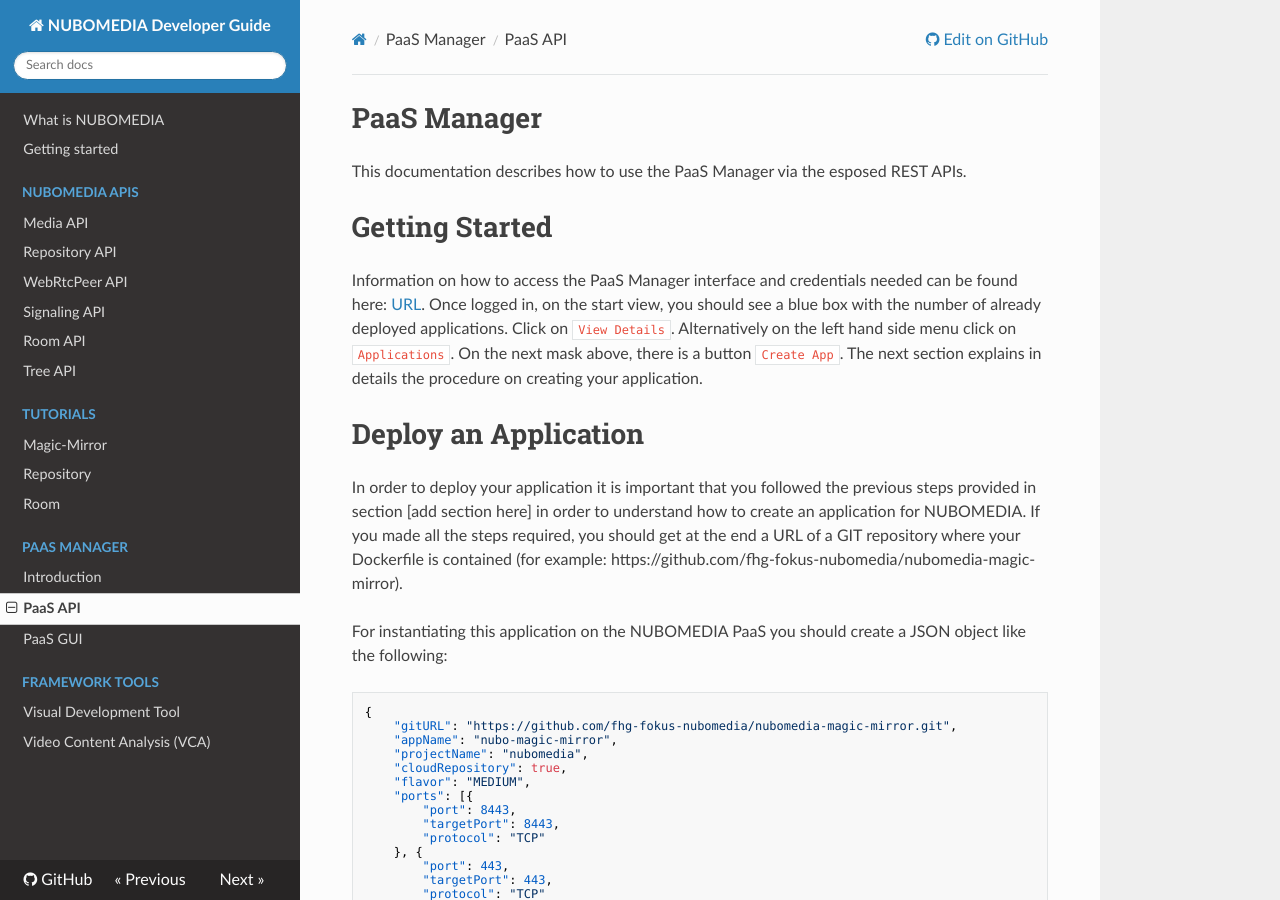
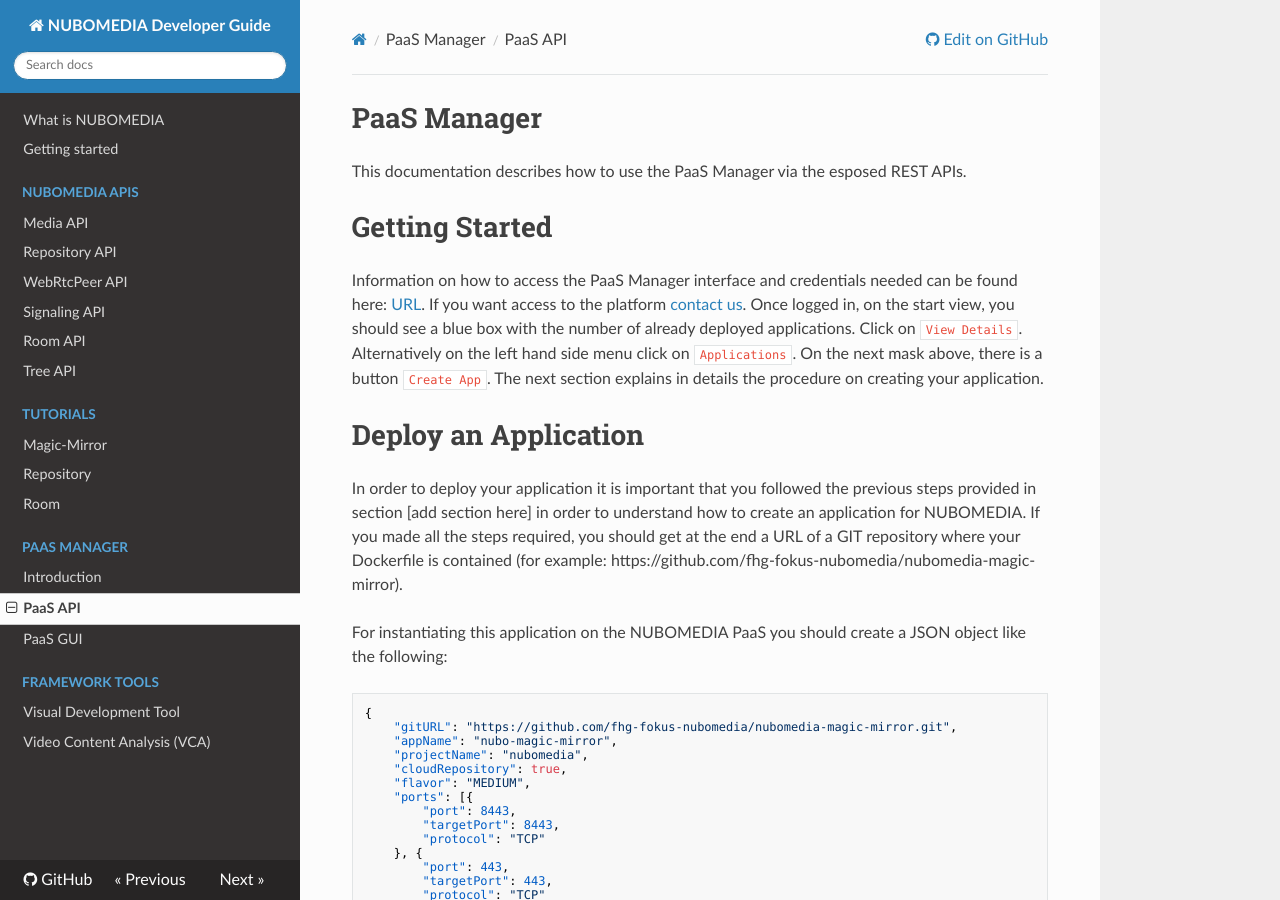
Before and after one commit to nubomedia/developer-guidelines, an MkDocs documentation site: the page built from docs/paas/paas-api.md, in a window 1280 px wide and 900 px high. Built offline with MkDocs 1.6.1, drawn with Linux system fonts in a browser that asks for light colours; nearby versions of some CDN libraries; old or Windows-style settings are respelled for this version of MkDocs.

````diff
--- a/docs/paas/paas-api.md
+++ b/docs/paas/paas-api.md
@@ -3,7 +3,7 @@
 This documentation describes how to use the PaaS Manager via the esposed REST APIs.
 
 # Getting Started
-Information on how to access the PaaS Manager interface and credentials needed can be found here: [URL]( https://www.nubomedia.eu/redmine/projects/nubomedia/wiki/Accessing_NUBOMEDIA_PaaS).
+Information on how to access the PaaS Manager interface and credentials needed can be found here: [URL]( https://www.nubomedia.eu/redmine/projects/nubomedia/wiki/Accessing_NUBOMEDIA_PaaS). If you want access to the platform [contact us](mailto:nubomedia-dev@googlegroups.com).
 Once logged in, on the start view, you should see a blue box with the number of already deployed applications. Click on ```View Details```. Alternatively on the left hand side menu click on ```Applications```. On the next mask above, there is a button ```Create App```. The next section explains in details the procedure on creating your application.
 
 # Deploy an Application
````
